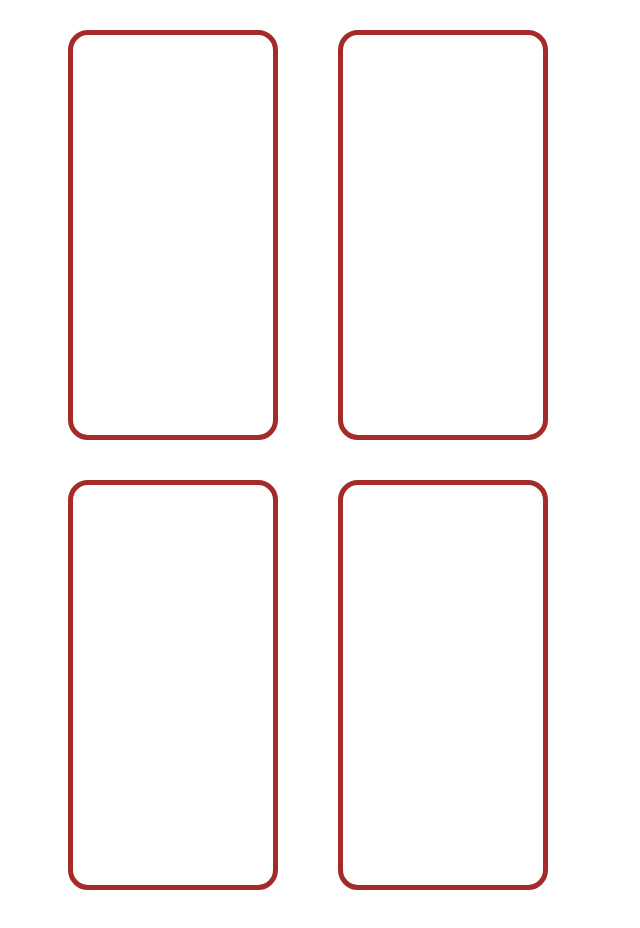
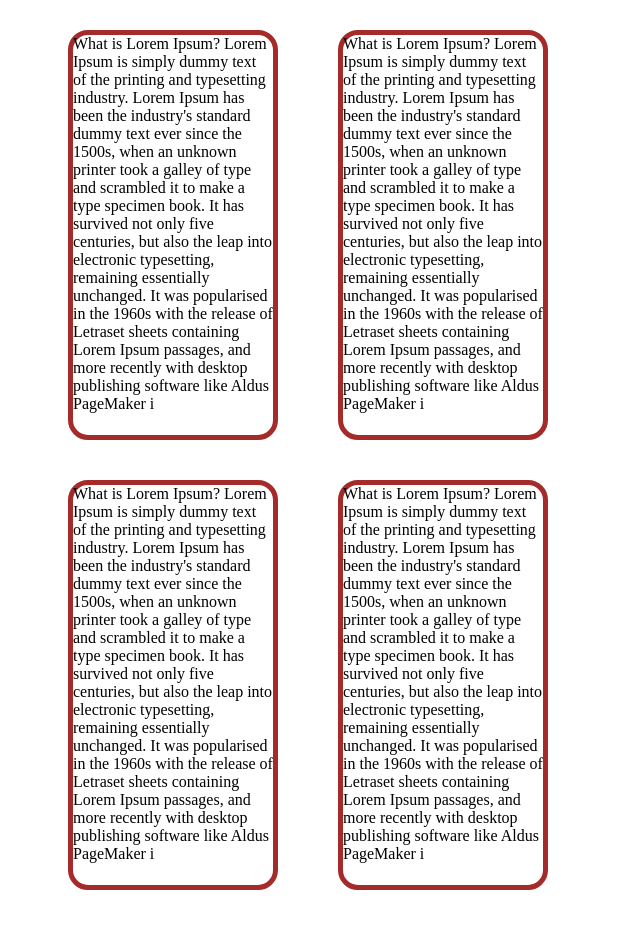
Before and after one commit to babloo-dhis/DHIS_Frontend_Class, a plain HTML site: page my_Assignments/Margin Padding Assignment/margin2.html in a window 1280 px wide. Shown: the whole page, without its empty margins (0-640 px from the left). Drawn offline with Linux system fonts and the light colour scheme.

Commit message:
Assignment Update

```diff
--- a/my_Assignments/Margin Padding Assignment/margin2.html
+++ b/my_Assignments/Margin Padding Assignment/margin2.html
@@ -27,10 +27,30 @@
 </head>
 <body>
     <div id="container">
-    <p id="" class="box"></p>
-    <p id="" class="box"></p>
-    <p id="" class="box"></p>
-    <p id="" class="box"></p>
+    <p id="" class="box">What is Lorem Ipsum?
+Lorem Ipsum is simply dummy text of the printing and typesetting industry. Lorem Ipsum has been the industry's standard dummy text ever since the 1500s,
+ when an unknown printer took a galley of type and scrambled it to make a type specimen book.
+ It has survived not only five centuries, but also the leap into electronic typesetting, remaining essentially unchanged.
+ It was popularised in the 1960s with the release of Letraset sheets containing Lorem Ipsum passages,
+ and more recently with desktop publishing software like Aldus PageMaker i</p>
+    <p id="" class="box">What is Lorem Ipsum?
+Lorem Ipsum is simply dummy text of the printing and typesetting industry. Lorem Ipsum has been the industry's standard dummy text ever since the 1500s,
+ when an unknown printer took a galley of type and scrambled it to make a type specimen book.
+ It has survived not only five centuries, but also the leap into electronic typesetting, remaining essentially unchanged.
+ It was popularised in the 1960s with the release of Letraset sheets containing Lorem Ipsum passages,
+ and more recently with desktop publishing software like Aldus PageMaker i</p>
+    <p id="" class="box">What is Lorem Ipsum?
+Lorem Ipsum is simply dummy text of the printing and typesetting industry. Lorem Ipsum has been the industry's standard dummy text ever since the 1500s,
+ when an unknown printer took a galley of type and scrambled it to make a type specimen book.
+ It has survived not only five centuries, but also the leap into electronic typesetting, remaining essentially unchanged.
+ It was popularised in the 1960s with the release of Letraset sheets containing Lorem Ipsum passages,
+ and more recently with desktop publishing software like Aldus PageMaker i</p>
+    <p id="" class="box">What is Lorem Ipsum?
+Lorem Ipsum is simply dummy text of the printing and typesetting industry. Lorem Ipsum has been the industry's standard dummy text ever since the 1500s,
+ when an unknown printer took a galley of type and scrambled it to make a type specimen book.
+ It has survived not only five centuries, but also the leap into electronic typesetting, remaining essentially unchanged.
+ It was popularised in the 1960s with the release of Letraset sheets containing Lorem Ipsum passages,
+ and more recently with desktop publishing software like Aldus PageMaker i</p>
     </div>
 </body>
 </html>
```
Also changed, not shown: my_Assignments/Bootstrap & Tailwind Projects/bootnavbar_tailbutton.html (+23 -0 lines), my_Assignments/Margin Padding Assignment/margin4.html (+1 -1 lines), my_Assignments/Margin Padding Assignment/negative_margin.html (+1 -1 lines), my_Assignments/Margin Padding Assignment/padding.html (+11 -4 lines), my_Assignments/Margin Padding Assignment/padding3.html (+1 -1 lines).
